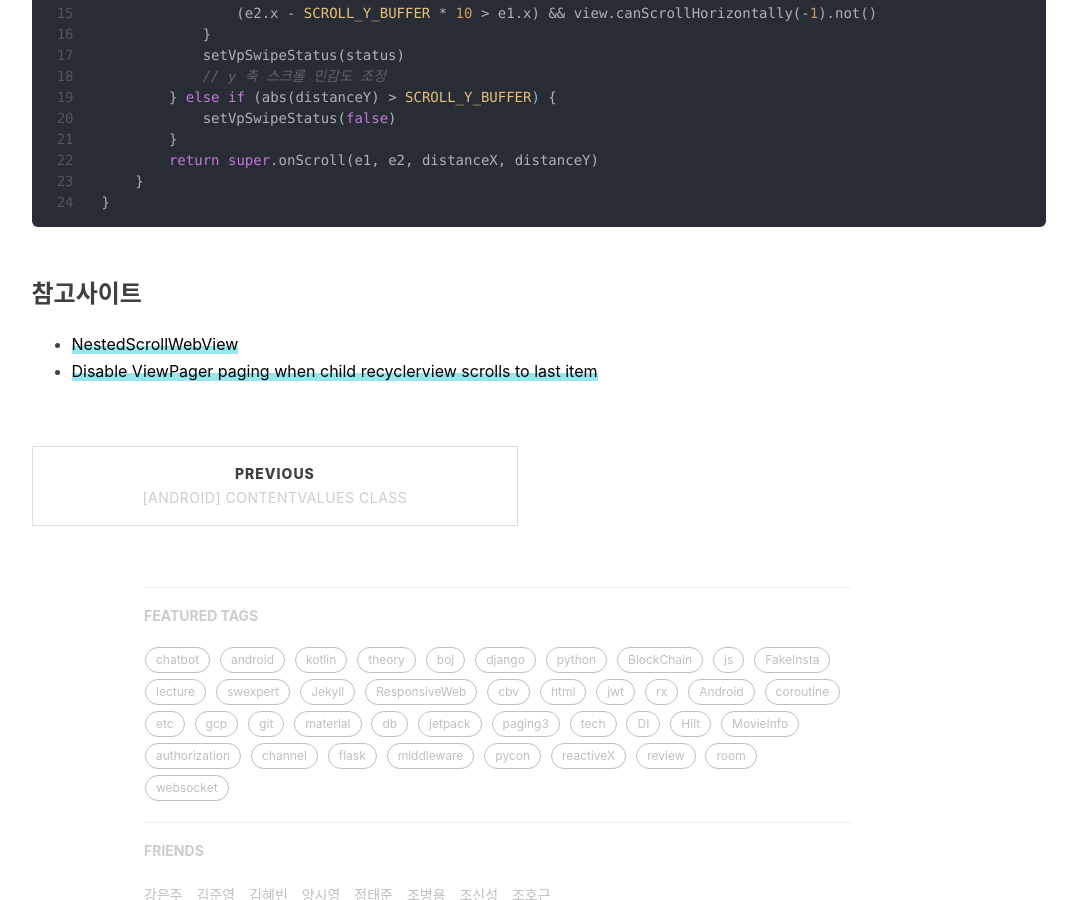
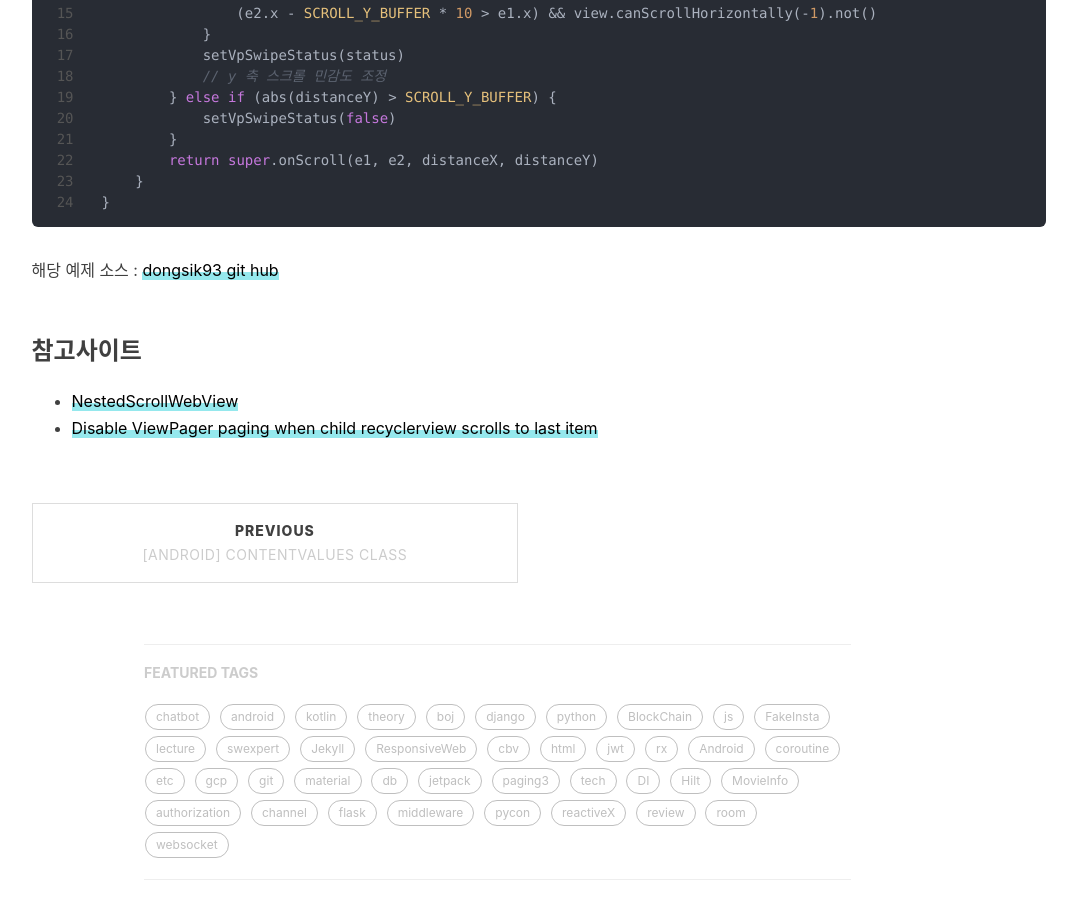
Before and after one commit to dongsik93/dongsik93.github.io, a Jekyll site: the page built from _posts/2023-08-13-til-webview-scroll.md, in a window 1280 px wide and 900 px high, scrolled down 5509 px. Shown: the whole window, without its empty margins (121-1198 px from the left). Built offline with Jekyll 4.4.1, drawn with Linux system fonts in a browser that asks for light colours; nearby versions of some CDN libraries; comment, search, counter and statistics services are not loaded.

Commit message:
add blog source link

```diff
--- a/_posts/2023-08-13-til-webview-scroll.md
+++ b/_posts/2023-08-13-til-webview-scroll.md
@@ -175,6 +175,10 @@
 
 
 
+해당 예제 소스 : [dongsik93 git hub](https://github.com/dongsik93/blog-source/tree/master/nestedWebView){: class="underlineFill"}
+
+
+
 ### 참고사이트
 
 - [NestedScrollWebView](https://github.com/tobiasrohloff/NestedScrollWebView){: class="underlineFill"}
```
